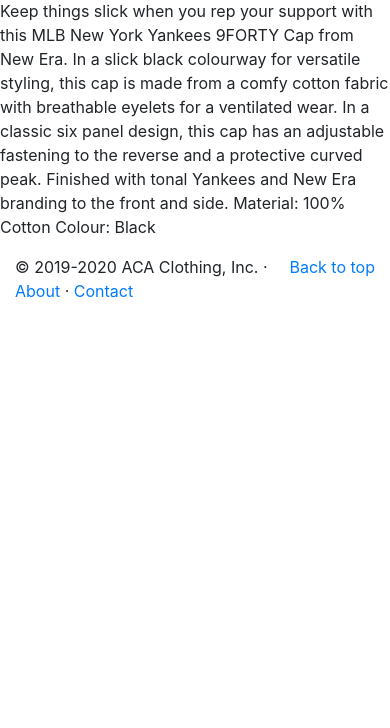
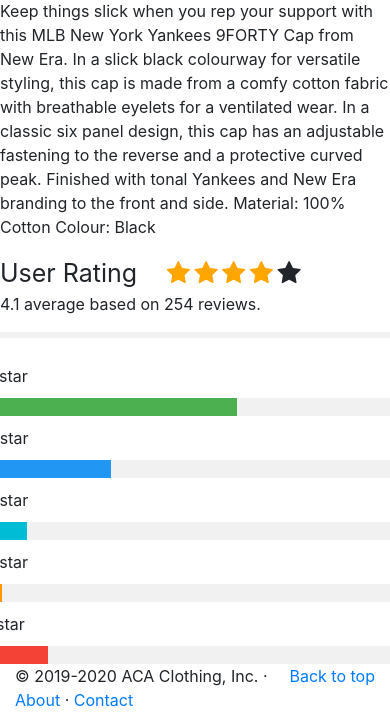
Before and after one commit to x00157960/ACA_Clothing, a Django app: page /shop/product/1/ in a window 390 px wide; the page is wider, and only the part inside the window is pictured. Shown: the part 719-1447 px from the top of that part. Before the commit the page ends 1017 px from the top of that part, so only its background shows below. Run offline with Django 3.2, Linux system fonts and the light colour scheme; data comes from the database, SQL or seed files in the repository; both versions use the stored data as it was after the commit; parts of the project's set-up code (start-up, migrations or seed data) failed here and were passed over; some libraries are stand-ins or nearby versions.

Commit message:
Reviews started

```diff
--- a/Code/pages/templates/contact.html
+++ b/Code/pages/templates/contact.html
@@ -15,4 +15,5 @@
     <textarea class="form-control" id="Textarea1" rows="3"></textarea>
     <button type="submit" class="btn btn-primary mb-2" style="margin-top: 15px">Submit</button>
 </div>
+
 {% endblock %}
--- a/Code/shop/templates/product.html
+++ b/Code/shop/templates/product.html
@@ -1,8 +1,154 @@
 {% extends "base.html" %}
 
 {% block content %}
-    <h2>{{product.name}}</h2>
-    <img class="img" src="{{product.image_thumbnail.url}}" alt="{{product.name}}">
-    <p>&euro;{{product.price}}</p>
-    <p>{{product.description}}</p>
+<h2>{{product.name}}</h2>
+<img class="img" src="{{product.image_thumbnail.url}}" alt="{{product.name}}">
+<p>&euro;{{product.price}}</p>
+<p>{{product.description}}</p>
+<meta name="viewport" content="width=device-width, initial-scale=1">
+<!-- Font Awesome Icon Library -->
+<link rel="stylesheet" href="https://cdnjs.cloudflare.com/ajax/libs/font-awesome/4.7.0/css/font-awesome.min.css">
+<style>
+* {
+  box-sizing: border-box;
+}
+
+#Review {
+  font-family: Arial;
+  margin: 0 auto; /* Center website */
+  max-width: 800px; /* Max width */
+  padding: 20px;
+}
+
+.heading {
+  font-size: 25px;
+  margin-right: 25px;
+}
+
+.fa {
+  font-size: 25px;
+}
+
+.checked {
+  color: orange;
+}
+
+/* Three column layout */
+.side {
+  float: left;
+  width: 15%;
+  margin-top:10px;
+}
+
+.middle {
+  margin-top:10px;
+  float: left;
+  width: 70%;
+}
+
+/* Place text to the right */
+.right {
+  text-align: right;
+}
+
+/* Clear floats after the columns */
+.row:after {
+  content: "";
+  display: table;
+  clear: both;
+}
+
+/* The bar container */
+.bar-container {
+  width: 100%;
+  background-color: #f1f1f1;
+  text-align: center;
+  color: white;
+}
+
+/* Individual bars */
+.bar-5 {width: 60%; height: 18px; background-color: #4CAF50;}
+.bar-4 {width: 30%; height: 18px; background-color: #2196F3;}
+.bar-3 {width: 10%; height: 18px; background-color: #00bcd4;}
+.bar-2 {width: 4%; height: 18px; background-color: #ff9800;}
+.bar-1 {width: 15%; height: 18px; background-color: #f44336;}
+
+/* Responsive layout - make the columns stack on top of each other instead of next to each other */
+@media (max-width: 400px) {
+  .side, .middle {
+    width: 100%;
+  }
+  .right {
+    display: none;
+  }
+}
+</style>
+<body class="Review">
+    <span class="heading">User Rating</span>
+    <span class="fa fa-star checked"></span>
+    <span class="fa fa-star checked"></span>
+    <span class="fa fa-star checked"></span>
+    <span class="fa fa-star checked"></span>
+    <span class="fa fa-star"></span>
+    <p>4.1 average based on 254 reviews.</p>
+    <hr style="border:3px solid #f1f1f1">
+
+    <div class="row">
+        <div class="side">
+            <div>5 star</div>
+        </div>
+        <div class="middle">
+            <div class="bar-container">
+                <div class="bar-5"></div>
+            </div>
+        </div>
+        <div class="side right">
+            <div>150</div>
+        </div>
+        <div class="side">
+            <div>4 star</div>
+        </div>
+        <div class="middle">
+            <div class="bar-container">
+                <div class="bar-4"></div>
+            </div>
+        </div>
+        <div class="side right">
+            <div>63</div>
+        </div>
+        <div class="side">
+            <div>3 star</div>
+        </div>
+        <div class="middle">
+            <div class="bar-container">
+                <div class="bar-3"></div>
+            </div>
+        </div>
+        <div class="side right">
+            <div>15</div>
+        </div>
+        <div class="side">
+            <div>2 star</div>
+        </div>
+        <div class="middle">
+            <div class="bar-container">
+                <div class="bar-2"></div>
+            </div>
+        </div>
+        <div class="side right">
+            <div>6</div>
+        </div>
+        <div class="side">
+            <div>1 star</div>
+        </div>
+        <div class="middle">
+            <div class="bar-container">
+                <div class="bar-1"></div>
+            </div>
+        </div>
+        <div class="side right">
+            <div>20</div>
+        </div>
+    </div>
+</body>
 {% endblock %}
```
Also changed, not shown: Code/db.sqlite3.
